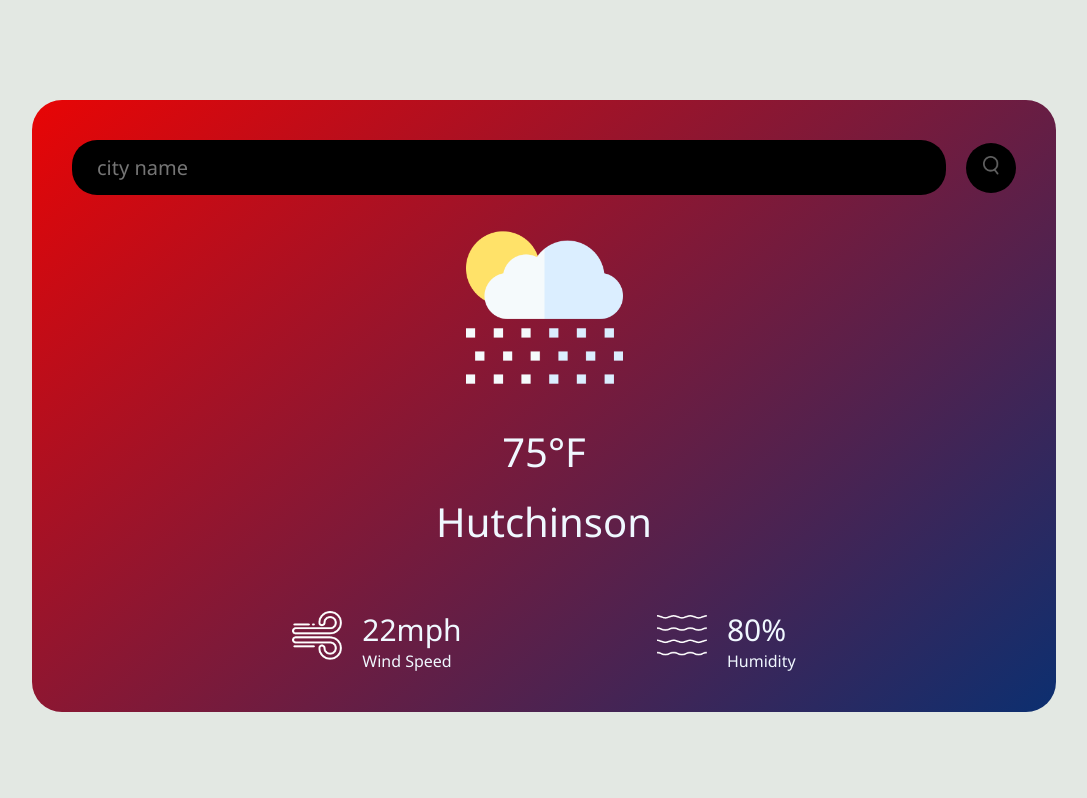
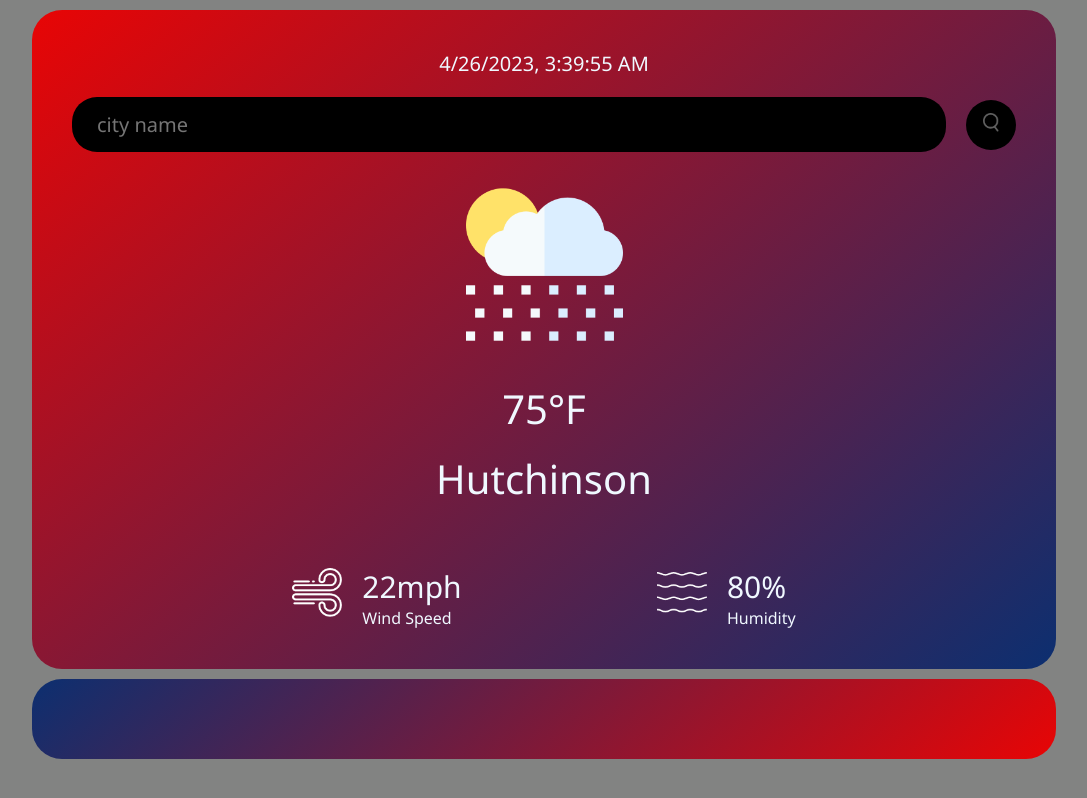
Before and after one commit to JordanEngland/challenge-6, a plain HTML site: page index.html in a window 1280 px wide. Shown: the whole page, without its empty margins (96-1183 px from the left). Drawn offline with Linux system fonts and the light colour scheme.

Commit message:
updated to include current date and time, started the card for the 5 day, added javascrpit for the datetime.

```diff
--- a/index.html
+++ b/index.html
@@ -9,6 +9,8 @@
 </head>
 <body>
     <div class="card1">
+        <p class="time" id="currentDateTime"></p>
+        <p id="currentDay" class="time"></p>
         <div class="search">
             <input type ="text" placeholder="city name"
             spellcheck="false">
@@ -37,8 +39,9 @@
             </div>
         </div>
     </div>
+    <div class="card2"></div>
 
 
-
+    <script src="script.js"></script>
 </body>
 </html>
--- a/script.js
+++ b/script.js
@@ -0,0 +1,9 @@
+document.addEventListener('DOMContentLoaded', function() {
+  function updateCurrentDateTime() {
+    var now = new Date();
+    var formattedDateTime = now.toLocaleString();
+    document.getElementById('currentDateTime').textContent = formattedDateTime;
+  }
+  updateCurrentDateTime();
+  setInterval(updateCurrentDateTime, 1000);
+});
--- a/style.css
+++ b/style.css
@@ -5,14 +5,28 @@
     box-sizing: border-box;
 }
 body{
-    background: #e3e8e3;
+    background: #13141386;
+}
+.time{
+    font-size: 20px;
+    padding-bottom: 10px;
 }
 .card1{
-    width: 90%;
+    width: 100%;
     max-width: 1024px;
     background:linear-gradient(140deg, #e80505, #0c2f70);
     color: aliceblue;
-    margin: 100px auto 0;
+    margin: 10px auto 0;
+    border-radius: 30px;
+    padding: 40px 40px;
+    text-align: center;
+}
+.card2{
+    width: 100%;
+    max-width: 1024px;
+    background:linear-gradient(140deg, #0c2f70, #e80505);
+    color: aliceblue;
+    margin: 10px auto 0;
     border-radius: 30px;
     padding: 40px 40px;
     text-align: center;
```
